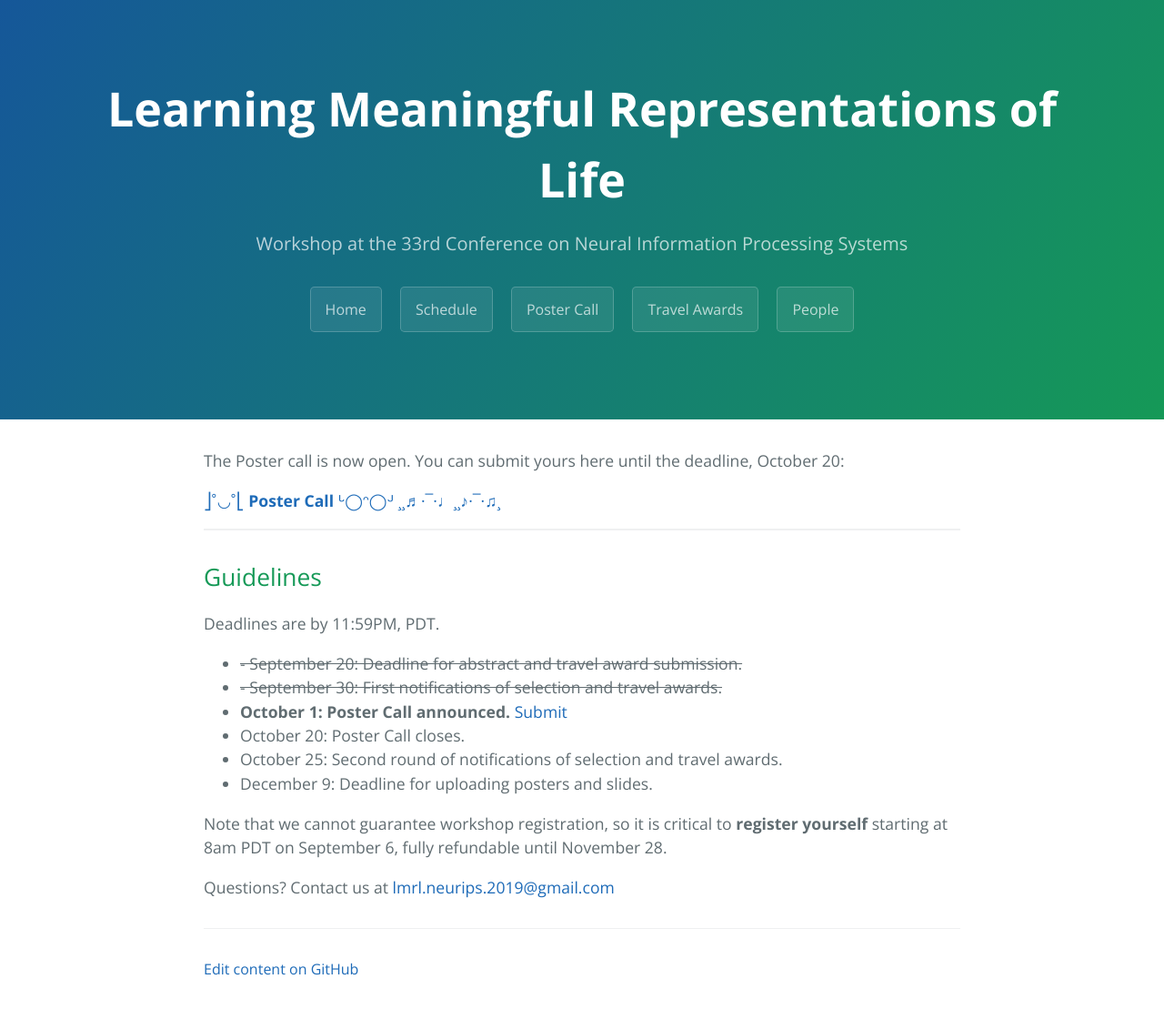
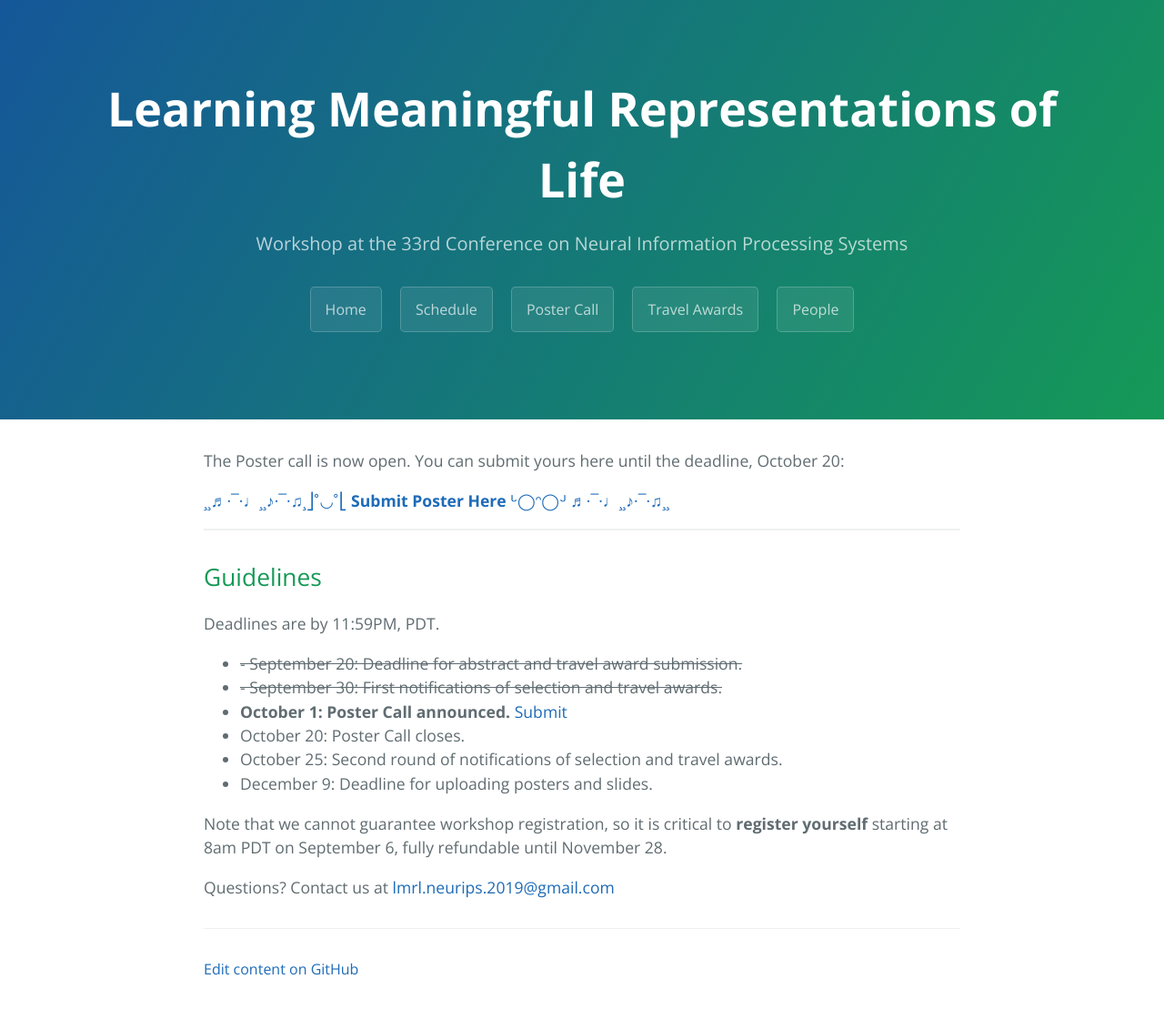
Before and after one commit to lmrl-bio/lmrl-bio.github.io, a Jekyll site: the page built from call.md, in a window 1280 px wide. Shown: the whole page at 91% size. Built offline with Jekyll 4.4.1, drawn with Linux system fonts in a browser that asks for light colours.

Commit message:
Update call.md

```diff
--- a/call.md
+++ b/call.md
@@ -4,7 +4,7 @@ layout: default
 
 The Poster call is now open. You can submit yours here until the deadline, October 20:
 
-[⎦˚◡˚⎣  **Poster Call**   ᒡ◯ᵔ◯ᒢ  ¸¸♬·¯·♩¸¸♪·¯·♫¸](https://forms.gle/Unw7hamZEo8p5LrB9)
+[¸¸♬·¯·♩¸¸♪·¯·♫¸⎦˚◡˚⎣  **Submit Poster Here**   ᒡ◯ᵔ◯ᒢ ♬·¯·♩¸¸♪·¯·♫¸¸  ](https://forms.gle/Unw7hamZEo8p5LrB9)
 
 ___
 
```
